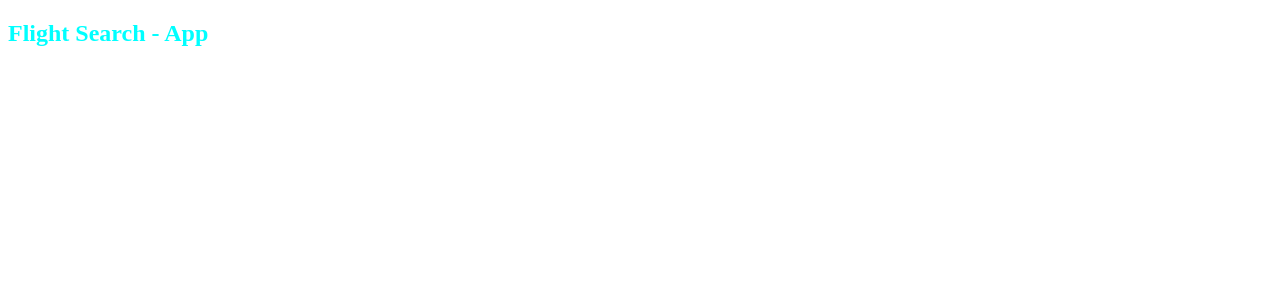
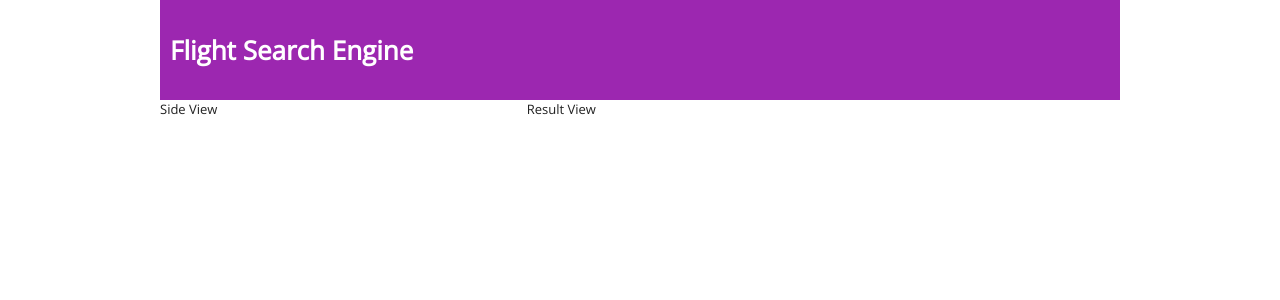
Before and after one commit to harsh-lamba/flight-search-app, a React app: page / in a window 1280 px wide. Shown: the top 300 px of the page. Built offline with nearby package versions, Linux system fonts and the light colour scheme.

Commit message:
UI changes

```diff
--- a/public/index.html
+++ b/public/index.html
@@ -5,9 +5,13 @@
     <meta name="viewport" content="width=device-width, initial-scale=1.0" />
     <meta http-equiv="X-UA-Compatible" content="ie=edge" />
     <title>Flight Search</title>
+    <link
+      href="https://fonts.googleapis.com/css?family=Open+Sans&display=swap"
+      rel="stylesheet"
+    />
   </head>
   <body>
-    <div id="app"></div>
+    <div id="app" class="app"></div>
     <script src="../dist/bundle.js"></script>
   </body>
 </html>
--- a/src/app/App.tsx
+++ b/src/app/App.tsx
@@ -1,9 +1,15 @@
 import * as React from "react";
 
+import { Header } from "./shared/Components/Header";
 import FlightSearchEngine from "./components/FlightSearchEngine/FlightSearchEngine";
 
 export default class App extends React.Component<{}> {
   public render() {
-    return <FlightSearchEngine />;
+    return (
+      <div className="container">
+        <Header />
+        <FlightSearchEngine />
+      </div>
+    );
   }
 }
--- a/src/app/components/FlightSearchEngine/FlightSearchEngine.tsx
+++ b/src/app/components/FlightSearchEngine/FlightSearchEngine.tsx
@@ -6,6 +6,11 @@ export default class FlightSearchEngine extends React.Component<{}> {
   }
 
   public render() {
-    return <h2>Flight Search - App</h2>;
+    return (
+      <div className="grid-container">
+        <div className="grid-1-of-3">Side View</div>
+        <div className="grid-2-of-3">Result View</div>
+      </div>
+    );
   }
 }
--- /dev/null
+++ b/src/app/shared/Components/Header.scss
@@ -0,0 +1,11 @@
+.app-header {
+  height: 100px;
+  display: flex;
+  flex: 1 0 0;
+  align-items: center;
+  background: $primary-color;
+  padding: 0 10px;
+  &__title {
+    color: $white-color;
+  }
+}
--- /dev/null
+++ b/src/app/shared/Components/Header.tsx
@@ -0,0 +1,11 @@
+import * as React from "react";
+
+interface IHeaderProps {}
+
+export const Header: React.FC<IHeaderProps> = props => {
+  return (
+    <header className="app-header">
+      <h1 className="app-header__title">Flight Search Engine</h1>
+    </header>
+  );
+};
--- /dev/null
+++ b/src/assets/sass/base.scss
@@ -0,0 +1,11 @@
+html,
+body,
+.app {
+  height: 100%;
+}
+
+body {
+  font-size: 13px;
+  color: $body-color;
+  font-family: "Open Sans", sans-serif;
+}
--- /dev/null
+++ b/src/assets/sass/grid.scss
@@ -0,0 +1,21 @@
+.container {
+  width: 960px;
+  margin: 0 auto;
+  height: 100%;
+}
+
+/*Refactor: Cannot work*/
+.grid-container {
+  display: flex;
+  flex-direction: row;
+  align-items: stretch;
+  height: calc(100% - 100px);
+}
+
+.grid-1-of-3 {
+  width: $side-bar-width;
+}
+
+.grid-2-of-3 {
+  width: $result-view-width;
+}
--- a/src/assets/sass/index.scss
+++ b/src/assets/sass/index.scss
@@ -1,3 +1,7 @@
-h2 {
-  color: aqua;
-}
+@import "./variable.scss";
+@import "./reset.scss";
+@import "./base.scss";
+@import "./grid.scss";
+@import "./heading.scss";
+
+@import "../../app/shared/Components/Header.scss";
--- /dev/null
+++ b/src/assets/sass/reset.scss
@@ -0,0 +1,5 @@
+* {
+  box-sizing: border-box;
+  margin: 0;
+  padding: 0;
+}
--- /dev/null
+++ b/src/assets/sass/variable.scss
@@ -0,0 +1,11 @@
+$golden-rule-value: 1.618;
+$container-width: 1024px;
+$result-view-width: $container-width / $golden-rule-value;
+$side-bar-width: $container-width - $result-view-width;
+
+/*Color Variables*/
+$primary-color: #9c27b0;
+$secondary-color: #d500f9;
+
+$body-color: #212121;
+$white-color: #ffffff;
```
Also changed, not shown: src/assets/sass/heading.scss (added).
